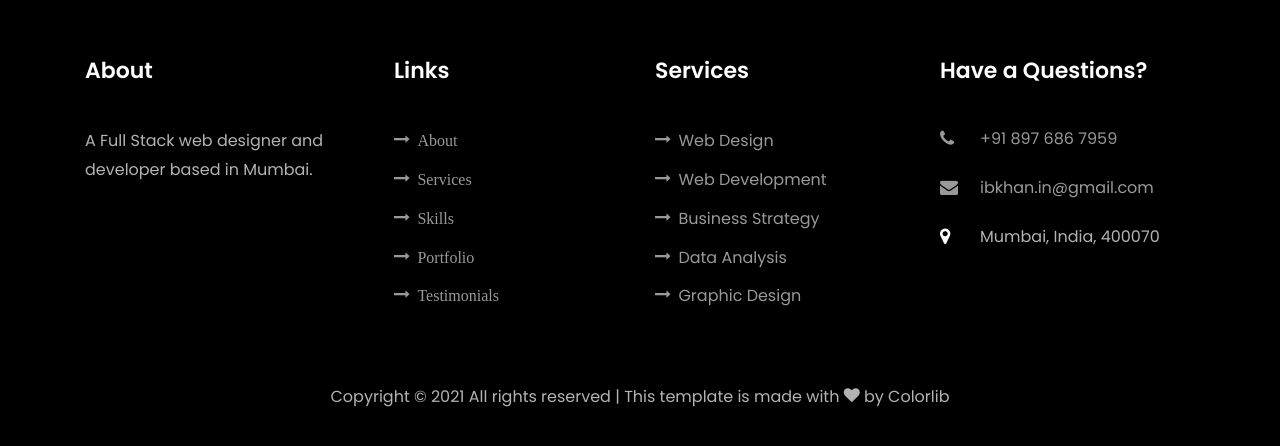
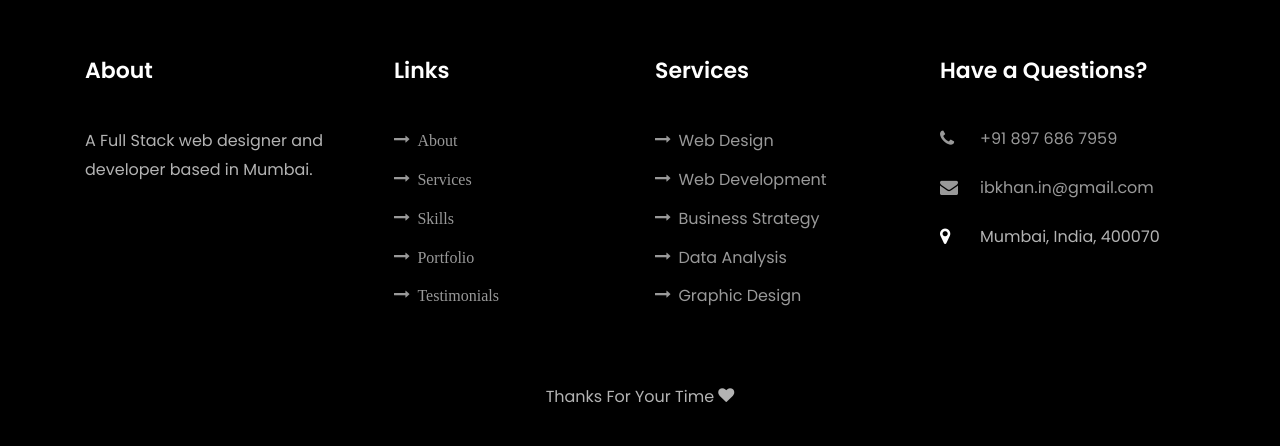
Before and after one commit to khanibrahim/khanibrahim.github.io, a plain HTML site: page index.html in a window 1280 px wide. Shown: the part 9348-9794 px from the top of the page. Drawn offline with Linux system fonts and the light colour scheme; files whose address does not match are found by name.

Commit message:
Changed Footer

```diff
--- a/index.html
+++ b/index.html
@@ -872,12 +872,7 @@
                 <div class="col-md-12 text-center">
 
                     <p>
-                        <!-- Link back to Colorlib can't be removed. Template is licensed under CC BY 3.0. -->
-                        Copyright &copy;
-                        <script>
-                            document.write(new Date().getFullYear());
-                        </script> All rights reserved | This template is made with <i class="icon-heart color-danger" aria-hidden="true"></i> by <a href="https://colorlib.com" target="_blank">Colorlib</a>
-                        <!-- Link back to Colorlib can't be removed. Template is licensed under CC BY 3.0. -->
+                        Thanks For Your Time <i class="icon-heart color-danger" aria-hidden="true"></i>
                     </p>
                 </div>
             </div>
```
